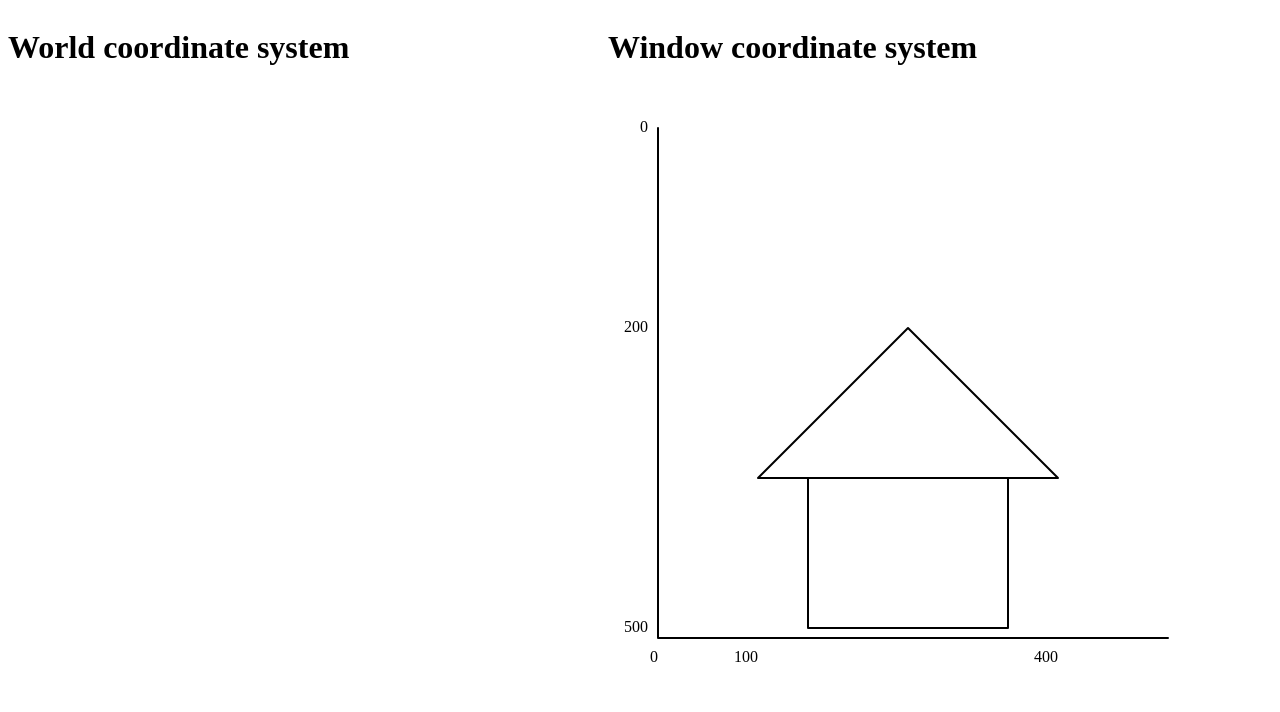
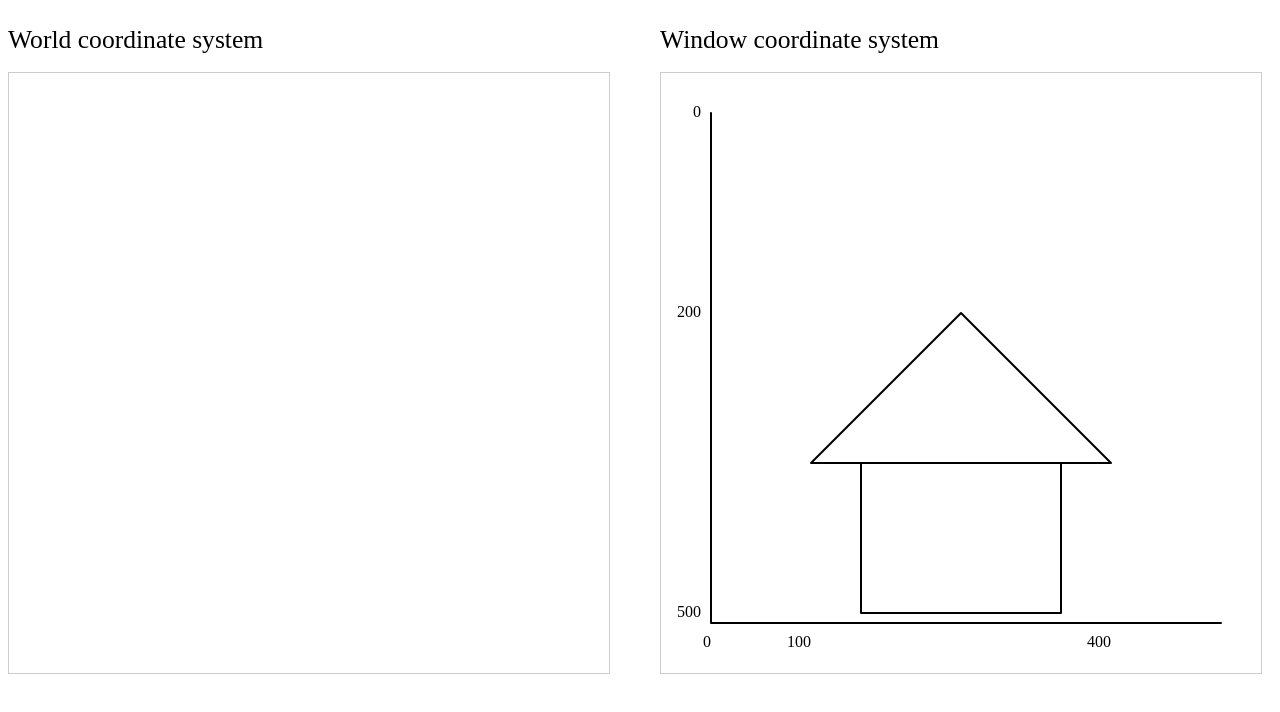
Before and after one commit to ZiF1R/CGaG, a plain HTML site: page 3lw/index.html in a window 1280 px wide. Drawn offline with Linux system fonts and the light colour scheme.

Commit message:
Change styles of page

```diff
--- a/3lw/index.html
+++ b/3lw/index.html
@@ -6,6 +6,25 @@
     <meta name="viewport" content="width=device-width, initial-scale=1.0">
 
     <script defer type="module" src="./index.js"></script>
+    <style>
+      body {
+        font-family: "Raleway";
+        font-size: 16px;
+      }
+
+      h1 {
+        font-weight: 500;
+        font-size: 1.6em;
+      }
+
+      canvas {
+        border: 1px solid #ccc;
+      }
+
+      #world-coordinate-system {
+        margin-right: 50px;
+      }
+    </style>
 
     <title>Document</title>
   </head>
```
